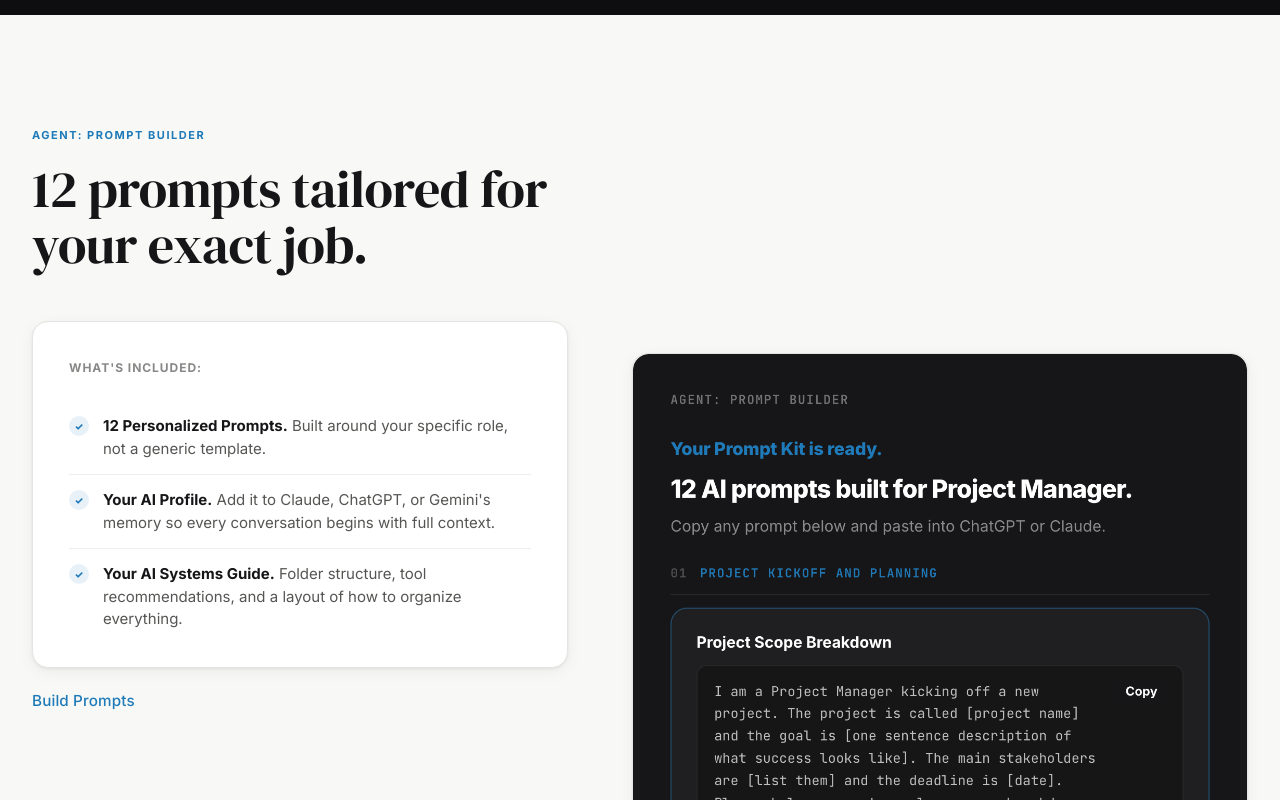
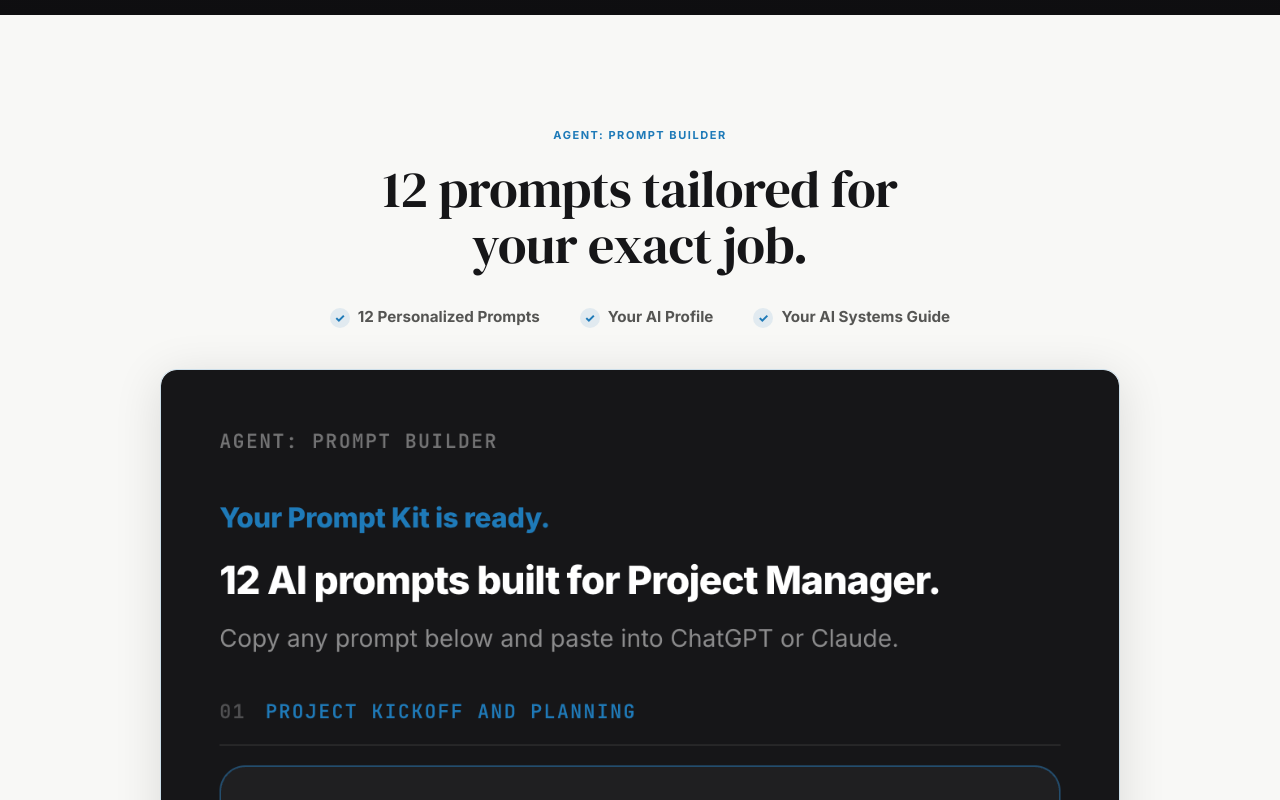
Before and after one commit to coolcalvin457-tech/agent-timesaver-nextjs, a Next.js app: page / in a window 1280 px wide. Shown: the part 1320-2120 px from the top of the page. Built offline with nearby package versions, Linux system fonts and the light colour scheme.

Commit message:
Rebuild Prompt Builder section: centered layout, full-width screenshot

```diff
--- a/app/globals.css
+++ b/app/globals.css
@@ -2506,11 +2506,37 @@ input, textarea {
 
 /* ── AGENT: Prompt Builder Section ───────────────────────── */
 
-.prompt-builder-layout {
-  display: grid;
-  grid-template-columns: 1fr 1.15fr;
-  gap: 64px;
-  align-items: start;
+.prompt-builder-kit-row {
+  display: flex;
+  justify-content: center;
+  align-items: center;
+  gap: 40px;
+  flex-wrap: wrap;
+}
+
+.prompt-builder-kit-pill {
+  display: flex;
+  align-items: center;
+  gap: 8px;
+  font-size: 0.95rem;
+  color: var(--text-secondary);
+}
+
+.prompt-builder-screenshot-wrap {
+  display: block;
+  max-width: 960px;
+  margin: 0 auto;
+  border-radius: 16px;
+  overflow: hidden;
+  border: 1px solid rgba(30, 122, 184, 0.2);
+  box-shadow: 0 8px 48px rgba(0, 0, 0, 0.12);
+  text-decoration: none;
+  transition: box-shadow 0.2s ease, transform 0.2s ease;
+}
+
+.prompt-builder-screenshot-wrap:hover {
+  box-shadow: 0 12px 56px rgba(30, 122, 184, 0.18);
+  transform: translateY(-3px);
 }
 
 .prompt-builder-cta-link {
--- a/app/page.tsx
+++ b/app/page.tsx
@@ -62,66 +62,53 @@ export default function Home() {
         </section>
 
         {/* ── Section 4: AGENT: Prompt Builder ────────────────────────── */}
-        <section className="section" id="prompt-builder" style={{ paddingTop: "112px", paddingBottom: "80px" }}>
+        <section className="section" id="prompt-builder" style={{ paddingTop: "112px", paddingBottom: "96px" }}>
           <div className="container">
 
-            {/* Full-width header */}
+            {/* Centered header */}
+            <div style={{ maxWidth: "880px", margin: "0 auto", textAlign: "center", marginBottom: "40px" }}>
               <div className="eyebrow" style={{ marginBottom: "16px" }}>AGENT: Prompt Builder</div>
               <h2
                 className="heading-1"
-              style={{ marginBottom: "48px", fontSize: "clamp(2.25rem, 4.5vw, 3.25rem)", lineHeight: 1.08 }}
+                style={{ marginBottom: "32px", fontSize: "clamp(2.25rem, 4.5vw, 3.25rem)", lineHeight: 1.08 }}
               >
                 <span style={{ display: "block" }}>12 prompts tailored for</span>
                 <span style={{ display: "block" }}>your exact job.</span>
               </h2>
 
-            <div className="prompt-builder-layout">
-
-              {/* Left: kit preview card */}
-              <div>
-                <a href="/prompt-builder" className="kit-preview-card" style={{ textDecoration: "none", cursor: "pointer", display: "block", marginBottom: "20px" }}>
-                  <div className="kit-preview-label">What&apos;s included:</div>
-
-                  <div className="kit-item">
-                    <div className="kit-item-check">✓</div>
-                    <div className="kit-item-text">
-                      <strong>12 Personalized Prompts.</strong> Built around your specific role, not a generic template.
+              {/* Compact horizontal kit items */}
+              <div className="prompt-builder-kit-row">
+                <div className="prompt-builder-kit-pill">
+                  <span className="kit-item-check" style={{ fontSize: "0.75rem" }}>✓</span>
+                  <span><strong>12 Personalized Prompts</strong></span>
+                </div>
+                <div className="prompt-builder-kit-pill">
+                  <span className="kit-item-check" style={{ fontSize: "0.75rem" }}>✓</span>
+                  <span><strong>Your AI Profile</strong></span>
+                </div>
+                <div className="prompt-builder-kit-pill">
+                  <span className="kit-item-check" style={{ fontSize: "0.75rem" }}>✓</span>
+                  <span><strong>Your AI Systems Guide</strong></span>
+                </div>
               </div>
             </div>
 
-                  <div className="kit-item">
-                    <div className="kit-item-check">✓</div>
-                    <div className="kit-item-text">
-                      <strong>Your AI Profile.</strong> Add it to Claude, ChatGPT, or Gemini&apos;s memory so every conversation begins with full context.
-                    </div>
-                  </div>
+            {/* Large screenshot */}
+            <a href="/prompt-builder" className="prompt-builder-screenshot-wrap">
+              <img
+                src="/tool-previews/prompt-builder-preview.png"
+                alt="AGENT: Prompt Builder results — 12 AI prompts built for Project Manager"
+                style={{ width: "100%", display: "block", borderRadius: "inherit" }}
+              />
+            </a>
 
-                  <div className="kit-item">
-                    <div className="kit-item-check">✓</div>
-                    <div className="kit-item-text">
-                      <strong>Your AI Systems Guide.</strong> Folder structure, tool recommendations, and a layout of how to organize everything.
-                    </div>
-                  </div>
-                </a>
-                <a href="/prompt-builder" className="prompt-builder-cta-link">
-                  Build Prompts
+            {/* CTA below screenshot */}
+            <div style={{ textAlign: "center", marginTop: "40px" }}>
+              <a href="/prompt-builder" className="btn btn-primary btn-lg">
+                Build Your Prompt Kit →
               </a>
             </div>
 
-              {/* Right: tool preview screenshot */}
-              <a href="/prompt-builder" className="kit-preview-card" style={{ textDecoration: "none", cursor: "pointer", display: "block", padding: 0, overflow: "hidden", marginTop: "32px" }}>
-                <img
-                  src="/tool-previews/prompt-builder-preview.png"
-                  alt="AGENT: Prompt Builder results — 12 AI prompts built for Project Manager"
-                  style={{
-                    width: "100%",
-                    display: "block",
-                    borderRadius: "inherit",
-                  }}
-                />
-              </a>
-
-            </div>
           </div>
         </section>
 
```
Lines whose indentation alone changed are shown as unchanged.
